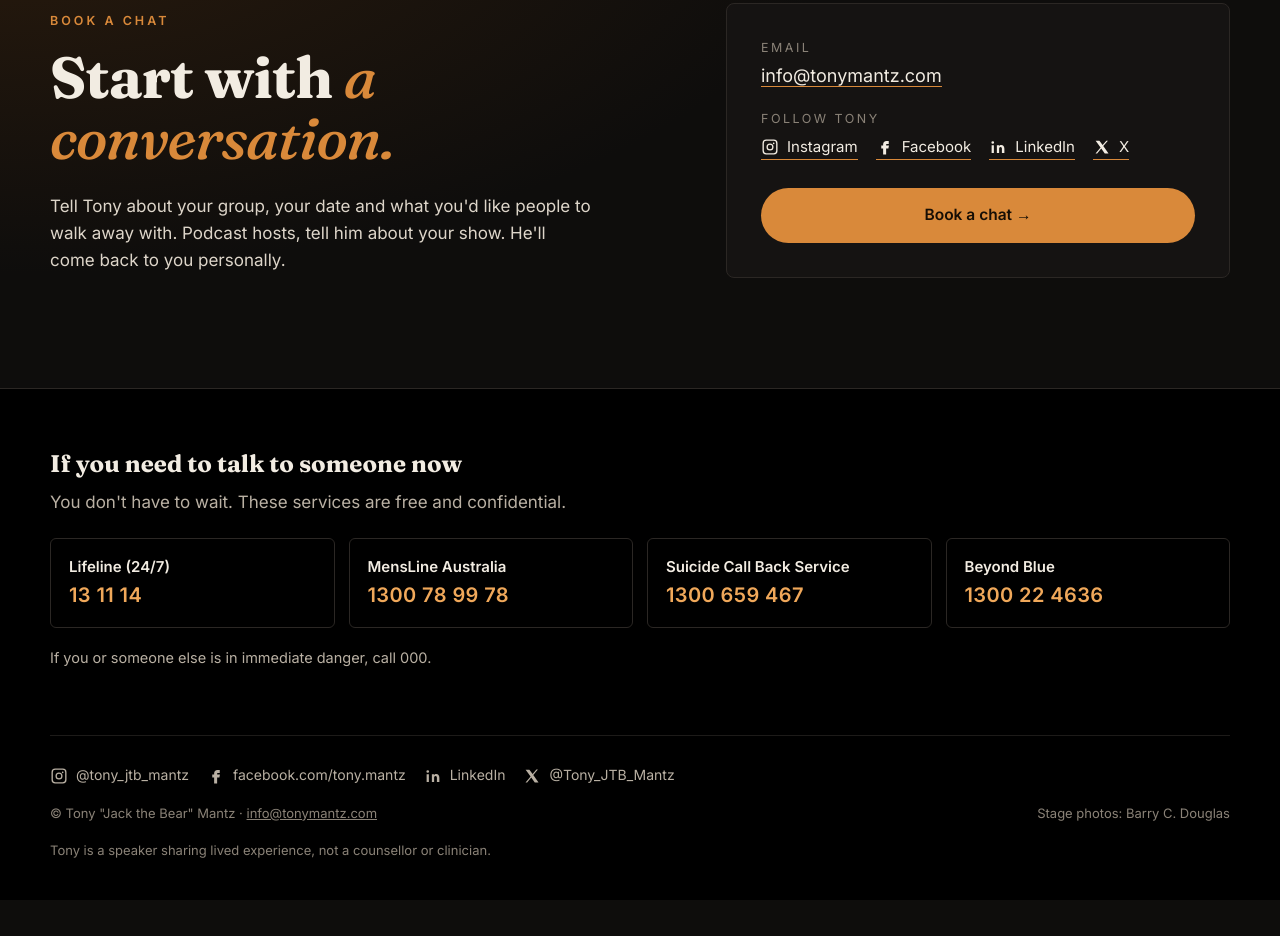
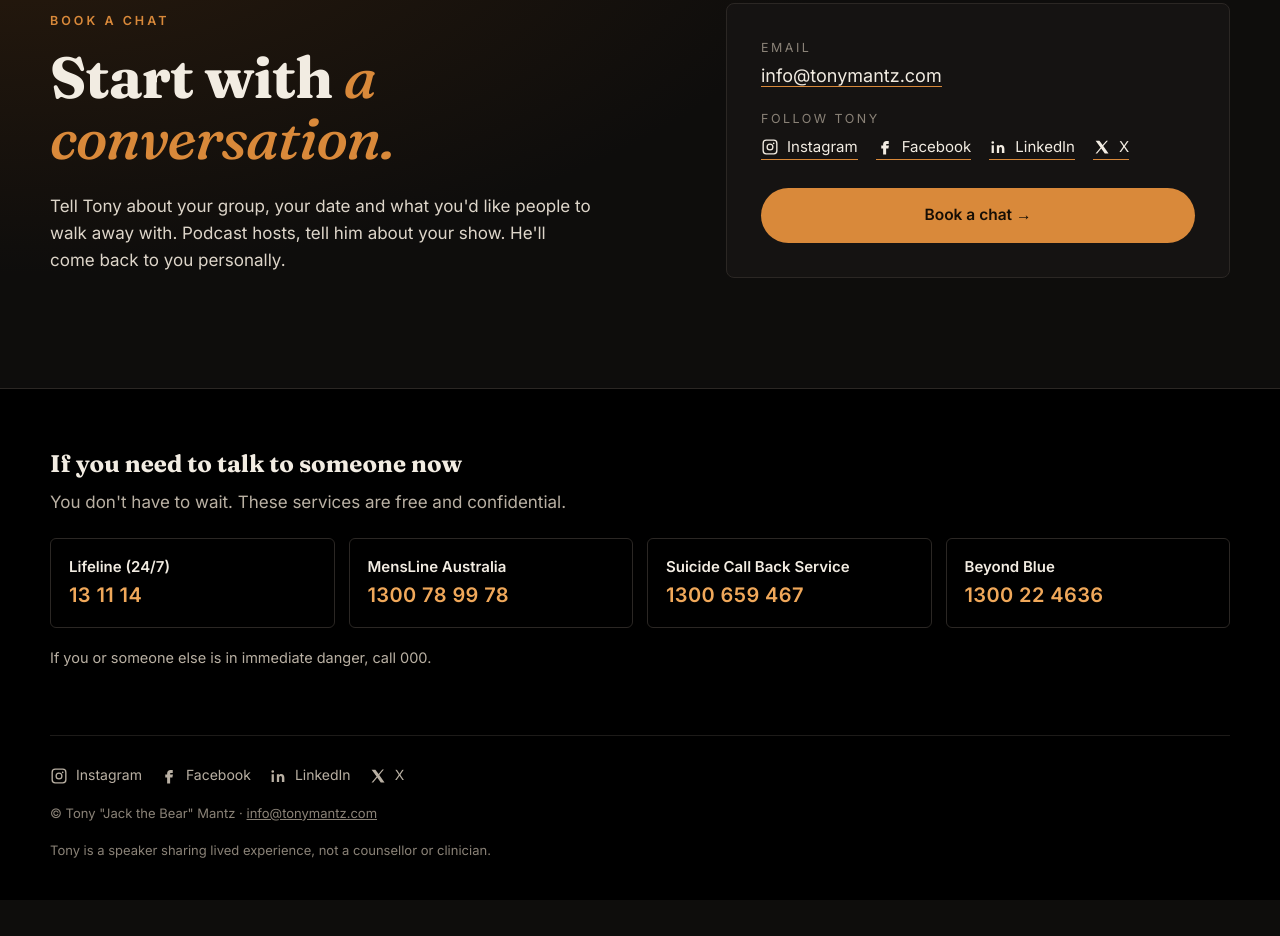
Before and after one commit to Blackchickenboy/tony-mantz-preview, a plain HTML site: page index.html in a window 1280 px wide. Shown: the part 6854-7790 px from the top of the page. Drawn offline with Linux system fonts and the light colour scheme.

Commit message:
Footer: plain social link names, drop photo credit line
Co-Authored-By: Claude Opus 5.5 <noreply@anthropic.com>

```diff
--- a/index.html
+++ b/index.html
@@ -471,14 +471,13 @@ footer .socials a{color:var(--muted);font-size:14px}
 <footer>
   <div class="wrap">
     <div class="socials">
-      <a href="https://www.instagram.com/tony_jtb_mantz/" target="_blank" rel="noopener"><svg viewBox="0 0 24 24" aria-hidden="true"><path d="M12 7.3A4.7 4.7 0 1 0 12 16.7 4.7 4.7 0 0 0 12 7.3zm0 7.7a3 3 0 1 1 0-6 3 3 0 0 1 0 6zm4.9-8.9a1.1 1.1 0 1 0 0 2.2 1.1 1.1 0 0 0 0-2.2zM17 2H7a5 5 0 0 0-5 5v10a5 5 0 0 0 5 5h10a5 5 0 0 0 5-5V7a5 5 0 0 0-5-5zm3.2 15a3.2 3.2 0 0 1-3.2 3.2H7A3.2 3.2 0 0 1 3.8 17V7A3.2 3.2 0 0 1 7 3.8h10A3.2 3.2 0 0 1 20.2 7z"/></svg>@tony_jtb_mantz</a>
-      <a href="https://www.facebook.com/tony.mantz" target="_blank" rel="noopener"><svg viewBox="0 0 24 24" aria-hidden="true"><path d="M14 8h3V4h-3c-2.8 0-4.5 1.8-4.5 4.5V10H7v4h2.5v8h4v-8h3l.8-4h-3.8V8.7c0-.4.3-.7.5-.7z"/></svg>facebook.com/tony.mantz</a>
+      <a href="https://www.instagram.com/tony_jtb_mantz/" target="_blank" rel="noopener"><svg viewBox="0 0 24 24" aria-hidden="true"><path d="M12 7.3A4.7 4.7 0 1 0 12 16.7 4.7 4.7 0 0 0 12 7.3zm0 7.7a3 3 0 1 1 0-6 3 3 0 0 1 0 6zm4.9-8.9a1.1 1.1 0 1 0 0 2.2 1.1 1.1 0 0 0 0-2.2zM17 2H7a5 5 0 0 0-5 5v10a5 5 0 0 0 5 5h10a5 5 0 0 0 5-5V7a5 5 0 0 0-5-5zm3.2 15a3.2 3.2 0 0 1-3.2 3.2H7A3.2 3.2 0 0 1 3.8 17V7A3.2 3.2 0 0 1 7 3.8h10A3.2 3.2 0 0 1 20.2 7z"/></svg>Instagram</a>
+      <a href="https://www.facebook.com/tony.mantz" target="_blank" rel="noopener"><svg viewBox="0 0 24 24" aria-hidden="true"><path d="M14 8h3V4h-3c-2.8 0-4.5 1.8-4.5 4.5V10H7v4h2.5v8h4v-8h3l.8-4h-3.8V8.7c0-.4.3-.7.5-.7z"/></svg>Facebook</a>
       <a href="https://www.linkedin.com/in/tony-mantz-2a2a63450" target="_blank" rel="noopener"><svg viewBox="0 0 24 24" aria-hidden="true"><path d="M6.5 9.5h-3V20h3zM5 4.2a1.8 1.8 0 1 0 0 3.6 1.8 1.8 0 0 0 0-3.6zM20.5 14.2c0-3-1.6-4.9-4.1-4.9-1.4 0-2.4.7-2.9 1.5V9.5h-3V20h3v-5.6c0-1.4.6-2.4 1.9-2.4s1.8 1 1.8 2.4V20h3.3z"/></svg>LinkedIn</a>
-      <a href="https://x.com/Tony_JTB_Mantz" target="_blank" rel="noopener"><svg viewBox="0 0 24 24" aria-hidden="true"><path d="M3.5 3.5h5l4.3 5.9 5-5.9h2.1l-6.2 7.3 7 9.7h-5l-4.7-6.4-5.5 6.4H3.4l6.7-7.8z"/></svg>@Tony_JTB_Mantz</a>
+      <a href="https://x.com/Tony_JTB_Mantz" target="_blank" rel="noopener"><svg viewBox="0 0 24 24" aria-hidden="true"><path d="M3.5 3.5h5l4.3 5.9 5-5.9h2.1l-6.2 7.3 7 9.7h-5l-4.7-6.4-5.5 6.4H3.4l6.7-7.8z"/></svg>X</a>
     </div>
     <div class="row">
       <span>&copy; Tony "Jack the Bear" Mantz &middot; <a href="mailto:info@tonymantz.com">info@tonymantz.com</a></span>
-      <span>Stage photos: Barry C. Douglas</span>
     </div>
     <span>Tony is a speaker sharing lived experience, not a counsellor or clinician.</span>
   </div>
```
